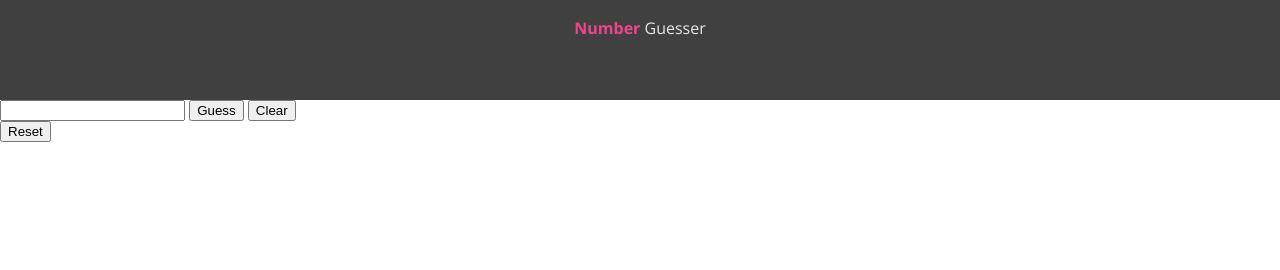
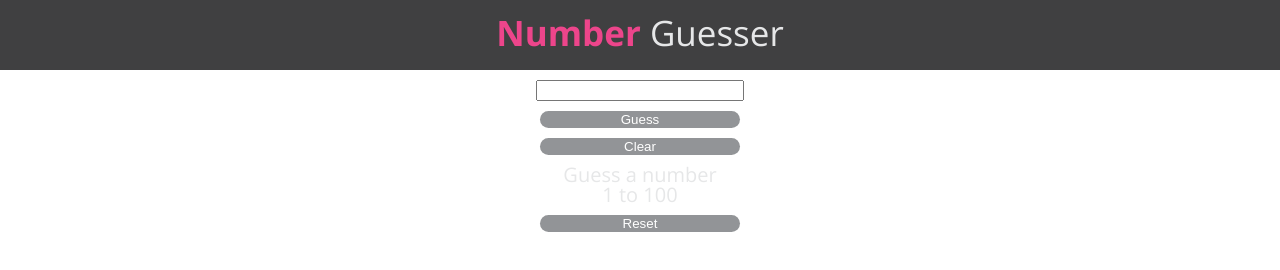
Before and after one commit to Obleo33/number_guesser, a plain HTML site: page index.html in a window 1280 px wide. Drawn offline with nearby package versions, Linux system fonts and the light colour scheme.

Commit message:
Update css and addclear function to guess button

```diff
--- a/css/main.css
+++ b/css/main.css
@@ -5,15 +5,16 @@ body {
 /*header*/
 header {
   margin: 0;
-  height: 100px;
+  height: 70px;
   background-color: #404041;
   text-align: center;
 }
 
 h1 {
   margin: 0;
-  padding-top:20px;
+  padding-top:15px;
   font-weight: 700;
+  font-size: 35px;
   color: #ed458b;
 }
 
@@ -22,3 +23,42 @@ h1 span {
   color: #e6e7e8;
 }
 /*main*/
+main {
+  text-align: center;
+}
+
+input {
+  display: block;
+  margin: auto;
+  margin-top: 10px;
+  width: 200px;
+  height: auto;
+}
+
+button {
+  display: block;
+  margin: auto;
+  margin-top: 10px;
+  margin-bottom: 10px;
+  border: none;
+  border-radius: 10px;
+  width: 200px;
+  background-color: #929497;
+  color: #ffffff;
+  height: auto;
+}
+
+.guessTitle {
+  color: #e6e7e8;
+  font-size: 20px;
+}
+
+.lastGuess {
+  color: #ed458b;
+  font-size: 150px;
+}
+
+.guessDir {
+  color: #e6e7e8;
+  font-size: 20px;
+}
--- a/index.html
+++ b/index.html
@@ -12,7 +12,7 @@
       <h1>Number <span>Guesser</span></h1>
     </header>
     <main>
-      <input id="userInput" type=number name="" value="">
+      <input id="userInput" type=number name="" value="Enter your guess">
       <button id="guessButton" type="button" name="button">Guess</button>
       <button id="clearButton" type="button" name="button">Clear</button>
       <article class="guessTitle"></article>
--- a/main.js
+++ b/main.js
@@ -22,9 +22,14 @@ var message = function (message,result){
   guessDir.innerText = result;
 }
 
+message("Guess a number",startNum + " to " + endNum)
+
+console.log(targetNum);
+
 guessButton.addEventListener('click',function(){
   userNum = parseInt(userInput.value);
   console.log(userNum);
+  userInput.value = "";
   if (userNum === targetNum){
     message("You are correct","BOOM!");
   }else if (userNum<targetNum) {
@@ -35,9 +40,18 @@ guessButton.addEventListener('click',function(){
 });
 
 resetButton.addEventListener('click',function(){
+  targetNum = Math.floor((Math.random() * endNum) + startNum);
+  message("Guess a number",startNum + " to " + endNum);
+  userNum = ""
+  console.log(targetNum);
+});
+
+clearButton.addEventListener('click', function(){
 
 })
 
 
 
+
+
 // disable buttons
```
